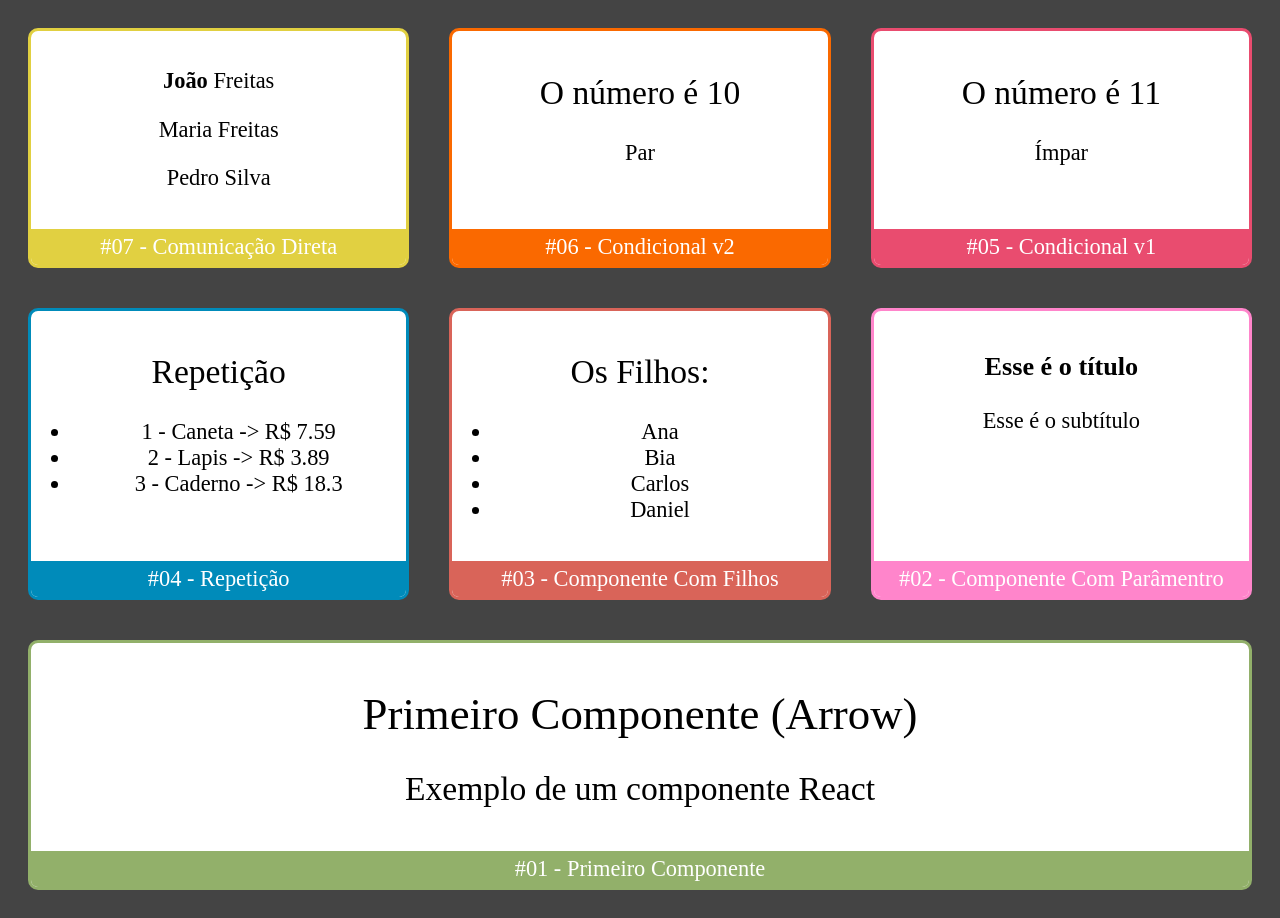
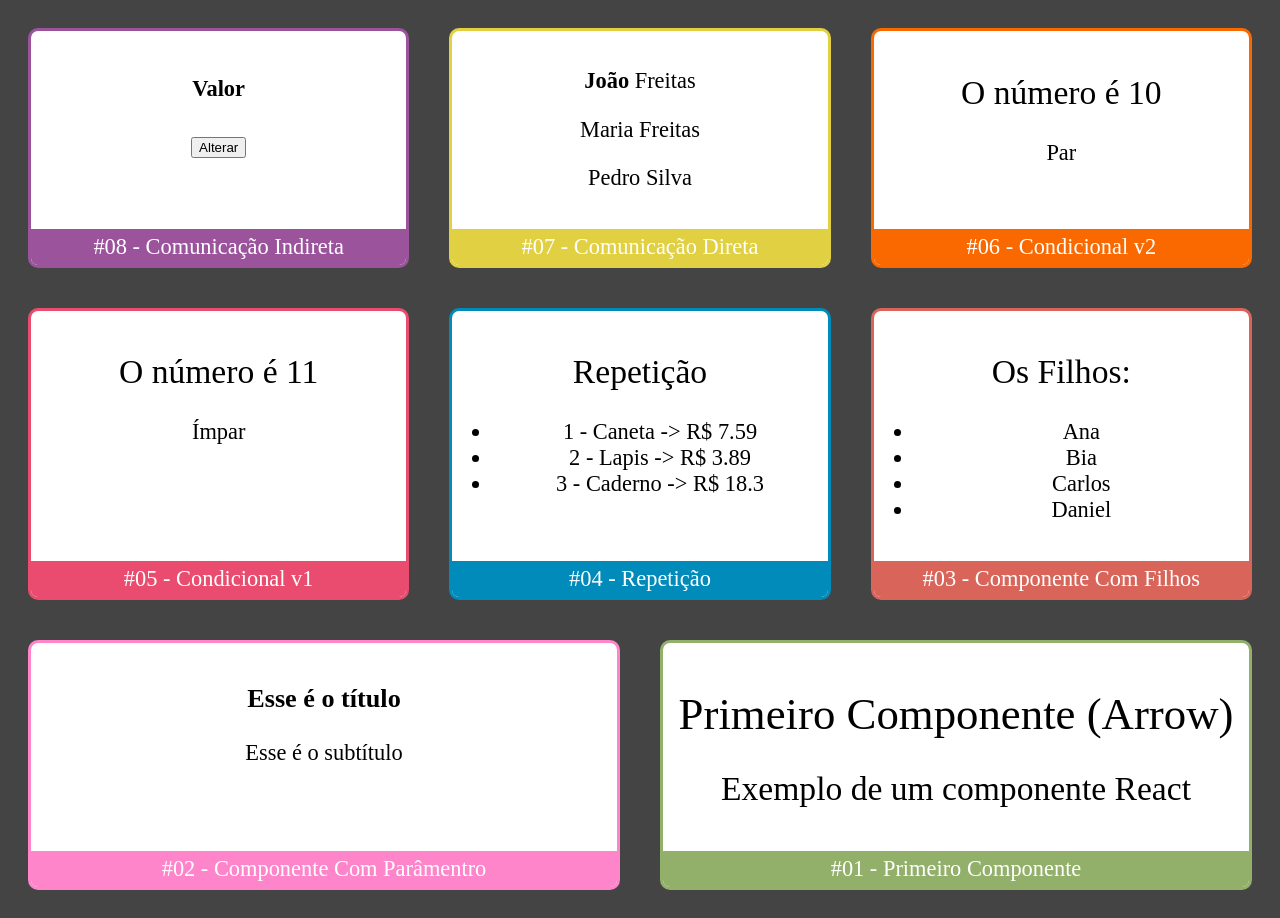
Before and after one commit to felipemjesuss/fundamentos-react, a React (Create React App) app: page / in a window 1280 px wide. Built offline with nearby package versions, Linux system fonts and the light colour scheme.

Commit message:
Comunicação indireta

```diff
--- a/src/App.jsx
+++ b/src/App.jsx
@@ -9,9 +9,15 @@ import Repeticao from './components/basicos/Repeticao'
 import Condicional from './components/basicos/Condicional'
 import CondicionalComIf from './components/basicos/CondicionalComIf'
 import Pai from './components/comunicacao/direta/Pai'
+import Super from './components/comunicacao/indireta/Super'
 
 export default props =>
     <div className="App">
+        <Card
+            titulo="#08 - Comunicação Indireta"
+            color="#9B539C">
+            <Super />
+        </Card>
         <Card
             titulo="#07 - Comunicação Direta"
             color="#E1D041">
--- /dev/null
+++ b/src/components/comunicacao/indireta/Sub.jsx
@@ -0,0 +1,17 @@
+import React from 'react'
+
+export default props => {
+
+    function acao() {
+        props.onClicar(Math.random(), 'Fim!')
+    }
+
+    return (
+        <div>
+            <button
+                onClick={acao}>
+                Alterar
+            </button>
+        </div>
+    )
+}
--- /dev/null
+++ b/src/components/comunicacao/indireta/Super.jsx
@@ -0,0 +1,18 @@
+import React from 'react'
+import Sub from './Sub'
+
+export default props => {
+
+    function quandoClicar(valorGerado, texto) {
+        console.log('Ação!!!')
+        console.log(valorGerado)
+        console.log(texto)
+    }
+
+    return (
+        <div>
+            <h4>Valor</h4>
+            <Sub onClicar={quandoClicar} />
+        </div>
+    )
+}
```
